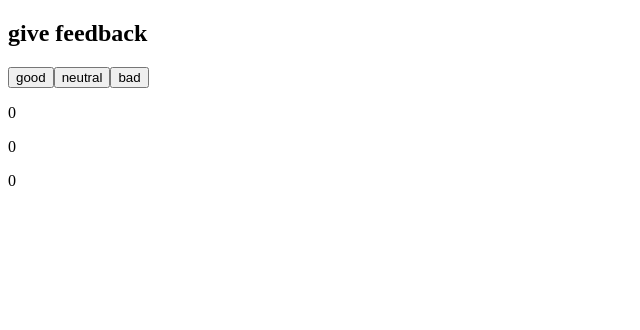
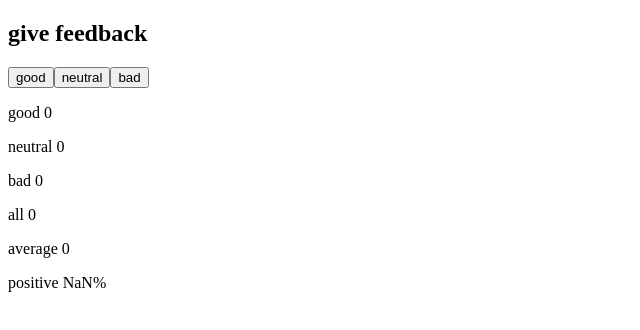
Before and after one commit to touraye/fullstackopen, a React (Vite) app in the folder part1/unicafe/: page / in a window 1280 px wide. Shown: the top 330 px of the page, without its empty margins (0-640 px from the left). Built offline with nearby package versions, Linux system fonts and the light colour scheme.

Commit message:
created unicafe step2

```diff
--- a/part1/unicafe/src/App.jsx
+++ b/part1/unicafe/src/App.jsx
@@ -4,12 +4,22 @@ function App() {
   const [good, setGood] = useState(0)
   const [neutral, setNeutral] = useState(0)
   const [ bad, setBad ] = useState( 0 )
+  const [all, setAll] = useState(0);
 
-  const handleGood = () => setGood(good + 1)
+  const handleGood = () => {
+    setGood( good + 1 )
+    setAll(all+1)
+  }
 
-   const handleNeutral = () => setNeutral(neutral + 1)
+  const handleNeutral = () => {
+    setNeutral( neutral + 1 )
+    setAll(all + 1)
+  }
 
-   const handleBad = () => setBad(bad + 1)
+  const handleBad = () => {
+    setBad( bad + 1 )
+    setAll(all + 1)
+  }
 
   return (
 		<>
@@ -20,9 +30,12 @@ function App() {
 				<button onClick={handleBad}>bad</button>
 			</div>
 
-			<p>{good}</p>
-			<p>{neutral}</p>
-			<p>{bad}</p>
+			<p>good {good}</p>
+			<p>neutral {neutral}</p>
+			<p>bad {bad}</p>
+			<p>all {all}</p>
+			<p>average {all / 3}</p>
+			<p>positive {((good + neutral) / all) * 100}%</p>
 		</>
 	)
 }
```
